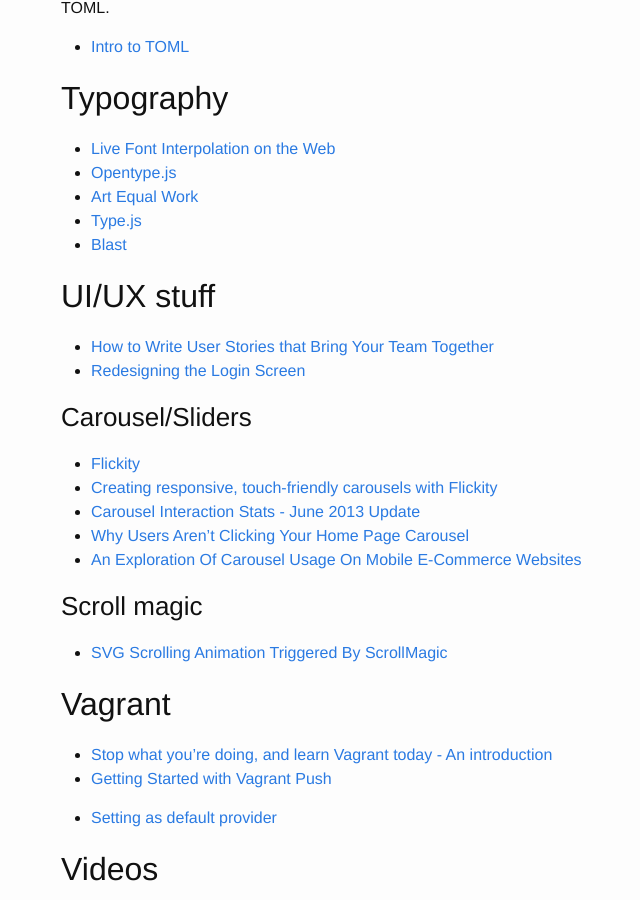
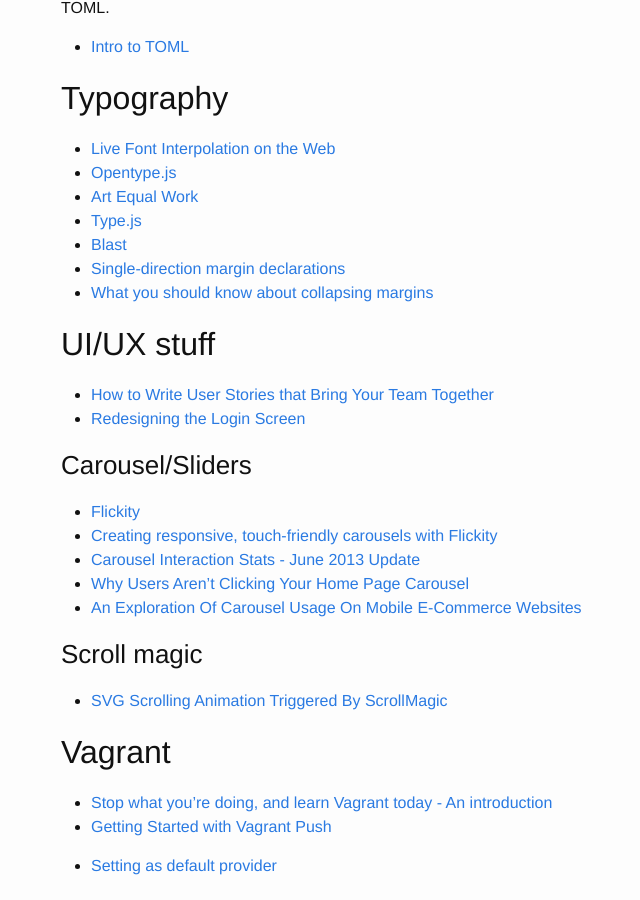
Before and after one commit to brownerd/brownerd.github.io, a Jekyll site: the page built from _posts/2015-01-01-reading-list-2015.md, in a window 1280 px wide and 900 px high, scrolled down 26754 px. Shown: the whole window, without its empty margins (209-849 px from the left). Built offline with Jekyll 4.4.1, drawn with Linux system fonts in a browser that asks for light colours; emoji names are drawn with the system emoji font.

Commit message:
typography - margins bottom only

```diff
--- a/_posts/2015-01-01-reading-list-2015.md
+++ b/_posts/2015-01-01-reading-list-2015.md
@@ -1507,6 +1507,8 @@ Tom’s Own Minimal Language. I hate XML. I like JSON. I love YAML. And I just s
 - [Art Equal Work](http://artequalswork.com/)
 - [Type.js](http://typejs.org/)
 - [Blast](http://julian.com/research/blast/)
+- [Single-direction margin declarations](http://csswizardry.com/2012/06/single-direction-margin-declarations/)
+- [What you should know about collapsing margins](https://css-tricks.com/what-you-should-know-about-collapsing-margins/)
 
 
 
```
